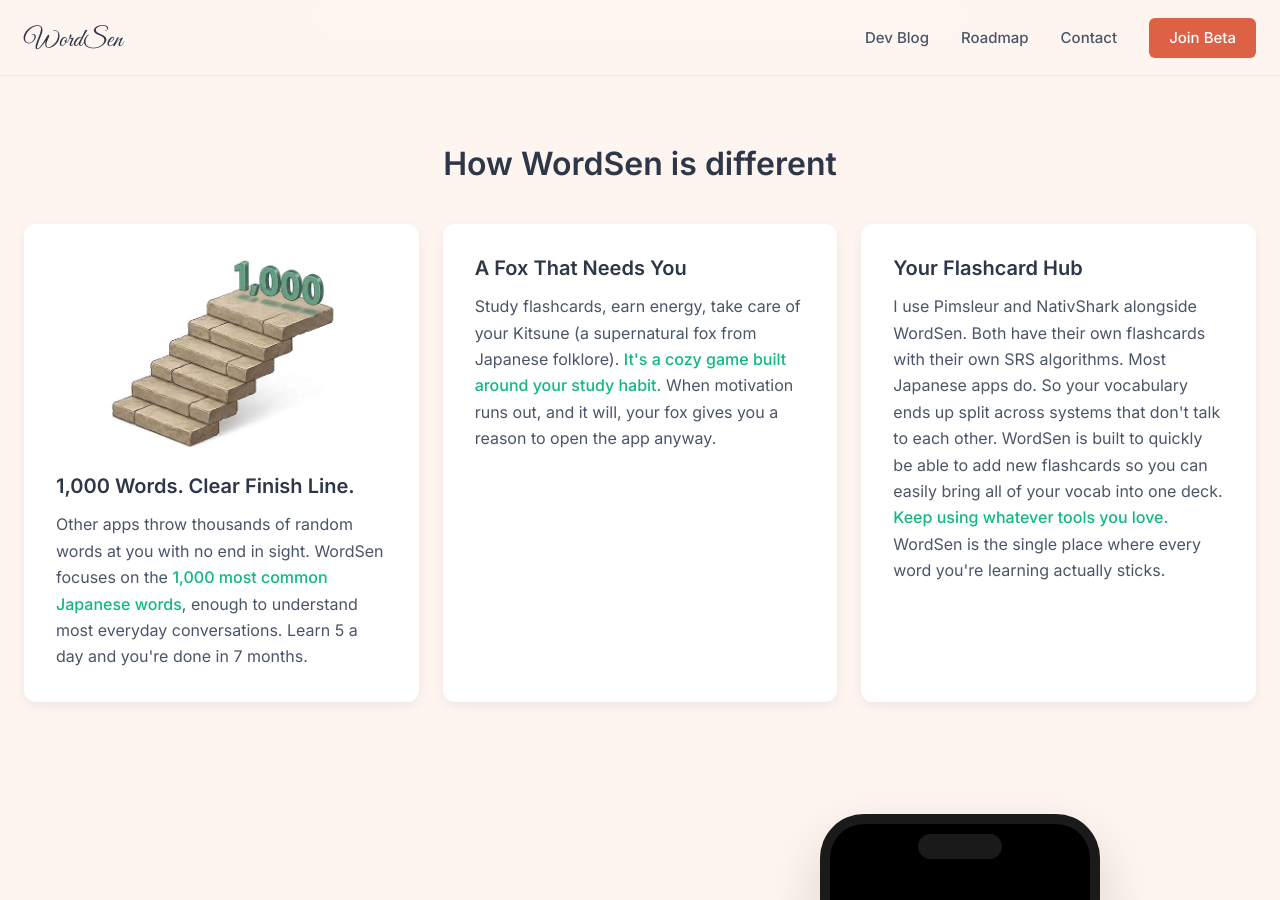
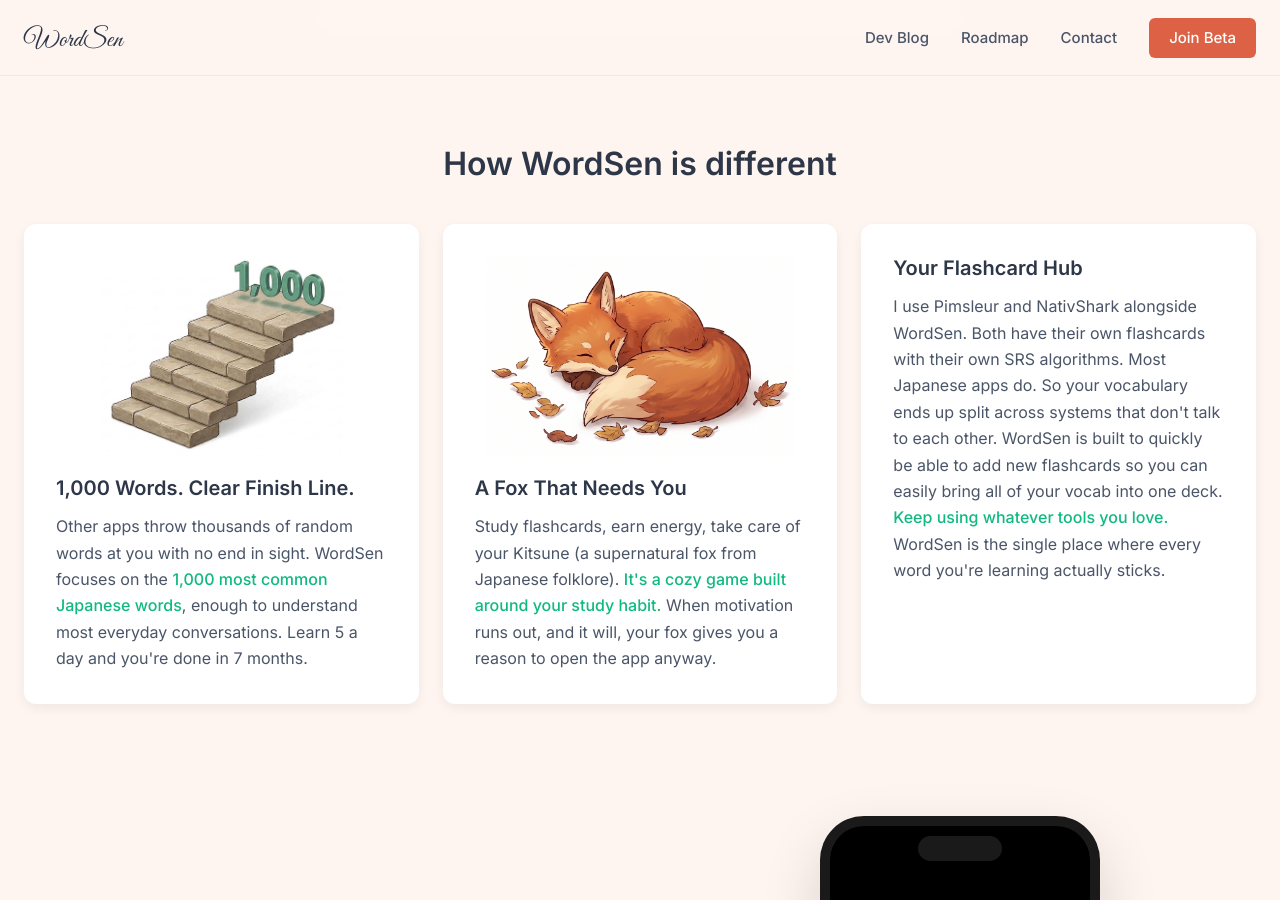
Before and after one commit to froghaiku/WordSenWebsite, a Jekyll site: the page built from index.markdown, in a window 1280 px wide and 900 px high, scrolled down 1747 px. Built offline with Jekyll 4.4.1, drawn with Linux system fonts in a browser that asks for light colours.

Commit message:
Add fox illustration to "Fox" card; lock feature card images to equal height
The stairs and fox images have different aspect ratios (1.21:1 vs 1.54:1),
so width-based sizing produced uneven heights across cards and broke text
alignment below them. Switched .feature-card-image from max-width: 240px
to height: 200px (with width: auto + max-width: 100%) so every card image
renders at exactly 200px tall regardless of aspect ratio. Titles and
paragraphs across the 3-card grid now line up.

Co-Authored-By: Claude Opus 4.7 (1M context) <noreply@anthropic.com>

```diff
--- a/_layouts/home.html
+++ b/_layouts/home.html
@@ -57,6 +57,7 @@ layout: default
                 <p>Other apps throw thousands of random words at you with no end in sight. WordSen focuses on the <span class="highlight">1,000 most common Japanese words</span>, enough to understand most everyday conversations. Learn 5 a day and you're done in 7 months.</p>
             </div>
             <div class="feature-card">
+                <img src="{{ '/assets/images/fox.png' | relative_url }}" alt="Kitsune fox illustration" class="feature-card-image">
                 <h3>A Fox That Needs You</h3>
                 <p>Study flashcards, earn energy, take care of your Kitsune (a supernatural fox from Japanese folklore). <span class="highlight">It's a cozy game built around your study habit.</span> When motivation runs out, and it will, your fox gives you a reason to open the app anyway.</p>
             </div>
--- a/assets/css/main.css
+++ b/assets/css/main.css
@@ -440,9 +440,9 @@ main { padding-top: var(--header-height); }
 }
 .feature-card-image {
   display: block;
-  max-width: 240px;
-  width: 100%;
-  height: auto;
+  height: 200px;
+  width: auto;
+  max-width: 100%;
   margin: 0 auto 1.25rem;
 }
 .feature-card h3 { margin-bottom: 0.75rem; }
```
Also changed, not shown: assets/images/fox.png (added).
